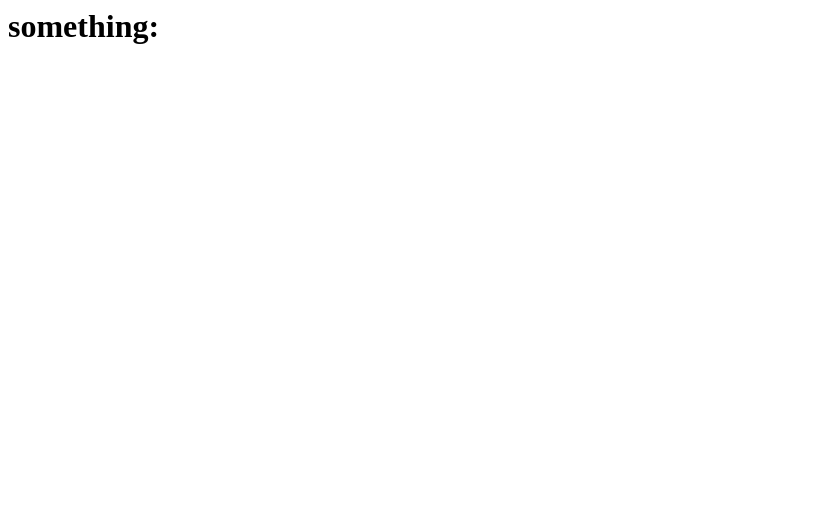
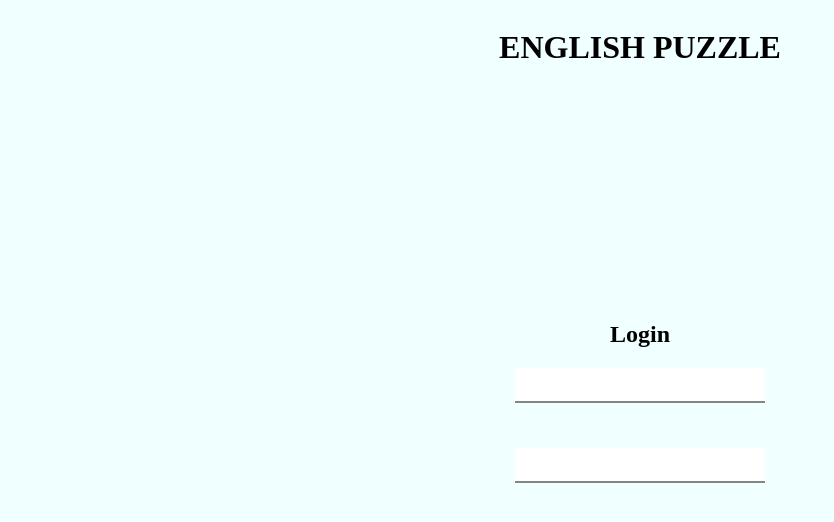
Before and after one commit to dneovu/rss-puzzle, a website built with webpack: page public/index.html in a window 1280 px wide. Shown: the whole page, without its empty margins (0-834 px from the left). Built offline with nearby package versions, Linux system fonts and the light colour scheme.

Commit message:
feat: add rough markup for login page

```diff
--- a/public/index.html
+++ b/public/index.html
@@ -2,12 +2,10 @@
 <head>
   <meta charset="UTF-8">
   <meta name="viewport" content="width=device-width, initial-scale=1.0">
-  <link rel="stylesheet" href="style.css">
   <title>Puzzle!</title>
   <link rel="stylesheet" href="style.css">
 </head>
 <body>
-  <h1>something:</h1>
   <script src="bundle.js"></script>
 </body>
 </html>
--- a/src/index.ts
+++ b/src/index.ts
@@ -0,0 +1,5 @@
+import { LoginPage } from './pages/login';
+
+const loginPage = new LoginPage();
+
+loginPage.render();
--- /dev/null
+++ b/src/pages/login.ts
@@ -0,0 +1,76 @@
+type FormElement = {
+  type: string;
+  id: string;
+  className: string;
+  text?: string;
+};
+
+export class LoginPage {
+  main: HTMLElement;
+
+  container: HTMLDivElement;
+
+  private form: HTMLFormElement;
+
+  private elements: FormElement[];
+
+  constructor() {
+    document.body.className = 'login-body';
+
+    this.main = document.createElement('main');
+    this.main.className = 'login-main';
+
+    this.container = document.createElement('div');
+    this.container.className = 'login-container';
+
+    this.form = document.createElement('form');
+    this.form.className = 'form-container';
+
+    this.elements = [
+      {
+        type: 'h2',
+        id: 'login-h2',
+        className: 'login-h2',
+        text: 'Login',
+      },
+      { type: 'input', id: 'login-name-input', className: 'login-input' },
+      { type: 'input', id: 'login-surname-input', className: 'login-input' },
+    ];
+
+    this.elements.forEach((element) => this.createFormElement(element));
+  }
+
+  private createFormElement(elementToCreate: FormElement): void {
+    const element = document.createElement(elementToCreate.type) as
+      | HTMLHeadingElement
+      | HTMLInputElement;
+
+    element.id = elementToCreate.id;
+    element.className = elementToCreate.className;
+
+    if (elementToCreate.text !== undefined) {
+      element.innerText = elementToCreate.text;
+    }
+    if (elementToCreate.type === 'input') {
+      element.addEventListener('input', () => {});
+      this.form.appendChild(element);
+    } else if (elementToCreate.type === 'h2') {
+      this.container.append(element);
+    }
+  }
+
+  createHeader(): void {
+    const header = document.createElement('h1');
+    header.innerText = 'ENGLISH PUZZLE';
+    this.main.append(header);
+  }
+
+  render() {
+    this.createHeader();
+    this.container.append(this.form);
+    this.main.append(this.container);
+    document.body.append(this.main);
+  }
+}
+
+export default LoginPage;
--- /dev/null
+++ b/src/scss/abstract/_placeholders.scss
@@ -0,0 +1,3 @@
+%transition {
+  transition: all .35s ease-in-out;
+}
--- /dev/null
+++ b/src/scss/base/_base.scss
@@ -0,0 +1,3 @@
+body {
+  height: 100%;
+}
--- /dev/null
+++ b/src/scss/components/_login.scss
@@ -0,0 +1,44 @@
+.login-body {
+  background-color: azure;
+}
+
+.login-main {
+  margin: 0 auto;
+  display: flex;
+  align-items: center;
+  justify-content: center;
+}
+
+.login-container {
+  width: 330px;
+  height: 200px;
+  position: absolute;
+  top: 50%;
+  left: 50%;
+  display: flex;
+  flex-direction: column;
+  align-items: center;
+  justify-content: center;
+  transform: translate(-50%, -50%);
+  padding: 15px;
+}
+
+.form-container {
+  display: flex;
+  flex-direction: column;
+  gap: 45px;
+}
+
+.login-input {
+  width: 250px;
+  height: 35px;
+  border: none;
+  border-bottom: 2px solid rgb(133, 133, 133);
+  padding: 5px;
+  @extend %transition;
+
+  &:focus {
+    outline: none;
+    border-bottom: 2px solid rgb(0, 0, 0);
+  }
+}
--- a/src/scss/style.scss
+++ b/src/scss/style.scss
@@ -0,0 +1,5 @@
+@import 'abstract/placeholders';
+
+@import 'base/base';
+
+@import 'components/login';
```
Also changed, not shown: 1 other file.
